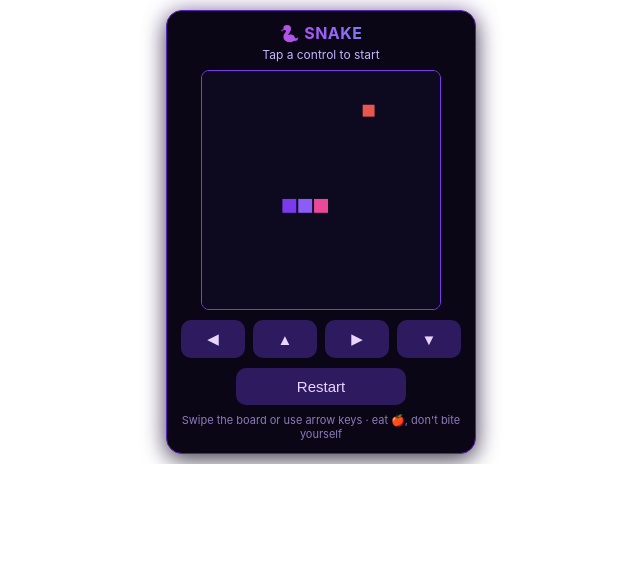
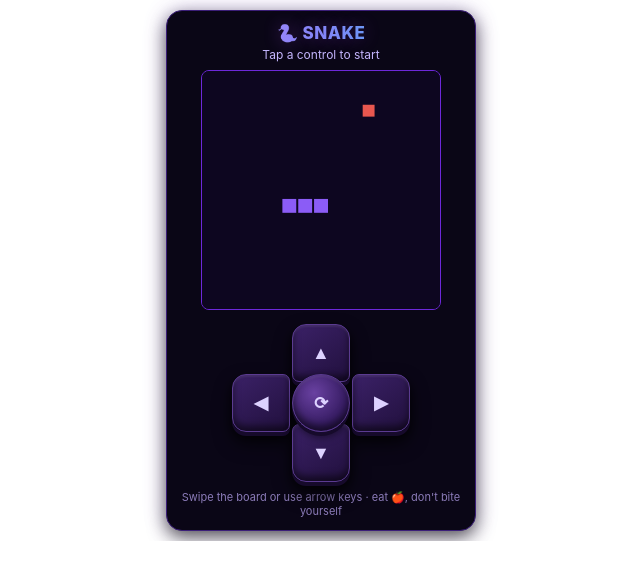
Before and after one commit to eminentboy11/..wdp, a website: page commands/games/snake-app.html in a window 1280 px wide. Shown: the whole page, without its empty margins (319-959 px from the left). Drawn offline with Linux system fonts and the light colour scheme.

Commit message:
Enhance Snake game UI and functionality
Updated styling and game mechanics for the Snake game.

```diff
--- a/commands/games/snake-app.html
+++ b/commands/games/snake-app.html
@@ -1,51 +1,307 @@
 <!doctype html><html><head><meta charset="utf-8"><meta name="viewport" content="width=device-width,initial-scale=1"><style>
 *{box-sizing:border-box}html,body{margin:0;width:100%;background:transparent;font-family:-apple-system,Segoe UI,Roboto,Arial,sans-serif;overflow:hidden}
-body{padding:10px}.card{max-width:310px;margin:0 auto;padding:12px;border-radius:16px;background:#0a0616;color:#e9defc;box-shadow:0 6px 22px #000a,0 0 24px #7c3aed40;border:1px solid #5b21b6;text-align:center}
-h1{margin:0 0 4px;font-size:16px;letter-spacing:.5px;background:linear-gradient(90deg,#ec4899,#a855f7 45%,#38bdf8);-webkit-background-clip:text;background-clip:text;color:transparent}
+body{padding:10px}.card{max-width:310px;margin:0 auto;padding:12px;border-radius:16px;background:#0a0616;color:#e6ddff;box-shadow:0 6px 18px #000a,0 0 24px #7c3aed33;border:1px solid #3b1e78;text-align:center}
+h1{margin:0 0 4px;font-size:17px;letter-spacing:.5px;font-weight:800;background:linear-gradient(90deg,#c084fc,#818cf8,#38bdf8);-webkit-background-clip:text;background-clip:text;color:transparent;text-shadow:0 0 18px #a855f755}
 .status{margin:0 0 8px;min-height:15px;color:#c4b5fd;font-size:12px}
 .board-wrap{display:flex;justify-content:center;width:100%}
-#c{width:240px;height:240px;display:block;border:1px solid #7c3aed;border-radius:8px;background:#0d0a1f;touch-action:none}
-.row{display:flex;gap:8px;justify-content:center;margin-top:10px;width:100%}
-button{flex:1;max-width:64px;padding:10px 0;font-size:15px;border:0;border-radius:10px;background:#2e1a5e;color:#e9d5ff;cursor:pointer}
-button:active{background:#7c3aed}.wide{max-width:none;flex:0 0 60%}
+#c{width:240px;height:240px;display:block;border:1px solid #6d28d9;border-radius:8px;background:#0d0620;touch-action:none;box-shadow:0 0 14px #7c3aed44 inset}
+
+/* GAMEPAD D-PAD */
+.dpad{
+  position:relative;
+  width:178px;
+  height:158px;
+  margin:14px auto 0;
+  filter:drop-shadow(0 7px 8px #0009);
+}
+
+.dpad button{
+  position:absolute;
+  margin:0;
+  padding:0;
+  width:58px;
+  height:58px;
+  border:1px solid #5b3b91;
+  color:#ddd2ff;
+  font-size:18px;
+  font-weight:800;
+  cursor:pointer;
+  background:linear-gradient(145deg,#3b2167,#21103d);
+  box-shadow:
+    inset 0 2px 2px #ffffff12,
+    inset 0 -5px 7px #0008,
+    0 4px 0 #160a2b,
+    0 5px 8px #0008;
+  transition:transform .06s,box-shadow .06s,background .06s;
+  z-index:2;
+}
+
+.dpad button:active{
+  transform:translateY(3px);
+  background:linear-gradient(145deg,#4c2a80,#28134b);
+  box-shadow:
+    inset 0 2px 3px #ffffff10,
+    inset 0 -2px 4px #0008,
+    0 1px 0 #160a2b,
+    0 2px 4px #0008;
+}
+
+/* UP */
+.dp-up{
+  left:60px;
+  top:0;
+  border-radius:14px 14px 7px 7px!important;
+}
+
+/* LEFT */
+.dp-left{
+  left:0;
+  top:50px;
+  border-radius:14px 7px 7px 14px!important;
+}
+
+/* RIGHT */
+.dp-right{
+  right:0;
+  top:50px;
+  border-radius:7px 14px 14px 7px!important;
+}
+
+/* DOWN */
+.dp-down{
+  left:60px;
+  bottom:0;
+  border-radius:7px 7px 14px 14px!important;
+}
+
+/* CENTER RESTART */
+.dp-mid{
+  left:60px;
+  top:50px;
+  width:58px!important;
+  height:58px!important;
+  border-radius:50%!important;
+  z-index:3!important;
+  background:radial-gradient(circle at 38% 32%,#6941a1,#351b61 65%,#21103d)!important;
+  font-size:17px!important;
+}
+
+.dp-mid:active{
+  background:radial-gradient(circle at 38% 32%,#8054bd,#452371 65%,#291346)!important;
+}
+
 .hint{margin:8px 0 0;font-size:11px;color:#8b7bb8}
 </style></head><body><div class="card">
 <h1>🐍 SNAKE</h1>
 <p class="status" id="st">Tap a control to start</p>
 <div class="board-wrap"><canvas id="c" width="240" height="240"></canvas></div>
-<div class="row"><button id="bl">◀</button><button id="bu">▲</button><button id="br">▶</button><button id="bd">▼</button></div>
-<div class="row"><button class="wide" id="rs">Restart</button></div>
+
+<div class="dpad">
+<button id="bu" class="dp-up">▲</button>
+<button id="bl" class="dp-left">◀</button>
+<button id="rs" class="dp-mid">⟳</button>
+<button id="br" class="dp-right">▶</button>
+<button id="bd" class="dp-down">▼</button>
+</div>
+
 <p class="hint">Swipe the board or use arrow keys · eat 🍎, don't bite yourself</p>
 </div><script>
 (function(){
 'use strict';
 var N=15, CELL=16, cv=document.getElementById('c'), ctx=cv.getContext('2d'), st=document.getElementById('st');
 var snake, dir, pend, food, score, best=0, over, started, timer=null;
-function reset(){snake=[{x:7,y:8},{x:6,y:8},{x:5,y:8}];dir={x:1,y:0};pend=null;score=0;over=false;started=false;placeFood();draw();}
-function placeFood(){do{food={x:Math.floor(Math.random()*N),y:Math.floor(Math.random()*N)};}while(snake.some(function(s){return s.x===food.x&&s.y===food.y}));}
-function turn(x,y){if(over){reset();started=true;loop();return;}if(!started){started=true;loop();}
- if(pend)return;if(dir.x===-x&&dir.y===-y)return;pend={x:x,y:y};}
-function step(){if(!started||over)return;if(pend){dir=pend;pend=null;}
- var h={x:snake[0].x+dir.x,y:snake[0].y+dir.y};
- if(h.x<0||h.y<0||h.x>=N||h.y>=N||snake.some(function(s){return s.x===h.x&&s.y===h.y})){over=true;best=Math.max(best,score);
- st.textContent='💀 Game over — score '+score+(score>=best&&score>0?' (best!)':'')+' · tap a control to retry';draw();return;}
- snake.unshift(h);
- if(h.x===food.x&&h.y===food.y){score+=10;st.textContent='Score: '+score+' · best: '+best;placeFood();}else snake.pop();
- draw();}
-var SNAKE_COLORS=['#a855f7','#8b5cf6','#7c3aed','#38bdf8'];
-function draw(){ctx.fillStyle='#0d0a1f';ctx.fillRect(0,0,240,240);
- for(var i=0;i<snake.length;i++){ctx.fillStyle=i===0?'#ec4899':SNAKE_COLORS[i%SNAKE_COLORS.length];ctx.fillRect(snake[i].x*CELL+1,snake[i].y*CELL+1,CELL-2,CELL-2);}
- ctx.fillStyle='#e8574f';ctx.fillRect(food.x*CELL+2,food.y*CELL+2,CELL-4,CELL-4);
- if(over){ctx.fillStyle='rgba(10,6,22,.6)';ctx.fillRect(0,0,240,240);}}
-function loop(){if(timer)clearInterval(timer);timer=setInterval(step,140);}
-document.getElementById('bl').onclick=function(){turn(-1,0)};document.getElementById('br').onclick=function(){turn(1,0)};
-document.getElementById('bu').onclick=function(){turn(0,-1)};document.getElementById('bd').onclick=function(){turn(0,1)};
-document.getElementById('rs').onclick=function(){reset();started=true;loop();};
-var tx=0,ty=0;cv.addEventListener('touchstart',function(e){tx=e.touches[0].clientX;ty=e.touches[0].clientY;},{passive:true});
-cv.addEventListener('touchend',function(e){var dx=e.changedTouches[0].clientX-tx,dy=e.changedTouches[0].clientY-ty;
- if(Math.abs(dx)<12&&Math.abs(dy)<12)return;if(Math.abs(dx)>Math.abs(dy))turn(dx>0?1:-1,0);else turn(0,dy>0?1:-1);},{passive:true});
-document.onkeydown=function(e){if(e.key==='ArrowLeft')turn(-1,0);if(e.key==='ArrowRight')turn(1,0);if(e.key==='ArrowUp')turn(0,-1);if(e.key==='ArrowDown')turn(0,1);};
-window.__test={turn:turn,step:step,reset:reset,state:function(){return{snake:snake,dir:dir,food:food,score:score,over:over,started:started}}};
+var START_SPEED=340, MIN_SPEED=55, SPEED_STEP=16, speed;
+
+function reset(){
+  snake=[{x:7,y:8},{x:6,y:8},{x:5,y:8}];
+  dir={x:1,y:0};
+  pend=null;
+  score=0;
+  over=false;
+  started=false;
+  speed=START_SPEED;
+  placeFood();
+  draw();
+}
+
+function placeFood(){
+  do{
+    food={
+      x:Math.floor(Math.random()*N),
+      y:Math.floor(Math.random()*N)
+    };
+  }while(snake.some(function(s){
+    return s.x===food.x&&s.y===food.y
+  }));
+}
+
+function turn(x,y){
+  if(over){
+    reset();
+    started=true;
+    loop();
+    return;
+  }
+
+  if(!started){
+    started=true;
+    loop();
+  }
+
+  if(pend)return;
+  if(dir.x===-x&&dir.y===-y)return;
+  pend={x:x,y:y};
+}
+
+function step(){
+  if(!started||over)return;
+
+  if(pend){
+    dir=pend;
+    pend=null;
+  }
+
+  var h={
+    x:snake[0].x+dir.x,
+    y:snake[0].y+dir.y
+  };
+
+  if(
+    h.x<0||
+    h.y<0||
+    h.x>=N||
+    h.y>=N||
+    snake.some(function(s){
+      return s.x===h.x&&s.y===h.y
+    })
+  ){
+    over=true;
+    best=Math.max(best,score);
+
+    st.textContent='💀 Game over — score '+score+
+      (score>=best&&score>0?' (best!)':'')+
+      ' · tap a control to retry';
+
+    draw();
+    return;
+  }
+
+  snake.unshift(h);
+
+  if(h.x===food.x&&h.y===food.y){
+    score+=10;
+    st.textContent='Score: '+score+' · best: '+best;
+    placeFood();
+    speed=Math.max(MIN_SPEED,speed-SPEED_STEP);
+    loop();
+  }else{
+    snake.pop();
+  }
+
+  draw();
+}
+
+function draw(){
+  ctx.fillStyle='#0d0620';
+  ctx.fillRect(0,0,240,240);
+
+  ctx.fillStyle='#8b5cf6';
+
+  for(var i=0;i<snake.length;i++){
+    ctx.fillRect(
+      snake[i].x*CELL+1,
+      snake[i].y*CELL+1,
+      CELL-2,
+      CELL-2
+    );
+  }
+
+  ctx.fillStyle='#e8574f';
+  ctx.fillRect(
+    food.x*CELL+2,
+    food.y*CELL+2,
+    CELL-4,
+    CELL-4
+  );
+
+  if(over){
+    ctx.fillStyle='rgba(13,6,32,.55)';
+    ctx.fillRect(0,0,240,240);
+  }
+}
+
+function loop(){
+  if(timer)clearInterval(timer);
+  timer=setInterval(step,speed);
+}
+
+document.getElementById('bl').onclick=function(){
+  turn(-1,0)
+};
+
+document.getElementById('br').onclick=function(){
+  turn(1,0)
+};
+
+document.getElementById('bu').onclick=function(){
+  turn(0,-1)
+};
+
+document.getElementById('bd').onclick=function(){
+  turn(0,1)
+};
+
+document.getElementById('rs').onclick=function(){
+  reset();
+  started=true;
+  loop();
+};
+
+var tx=0,ty=0;
+
+cv.addEventListener('touchstart',function(e){
+  tx=e.touches[0].clientX;
+  ty=e.touches[0].clientY;
+},{passive:true});
+
+cv.addEventListener('touchend',function(e){
+  var dx=e.changedTouches[0].clientX-tx,
+      dy=e.changedTouches[0].clientY-ty;
+
+  if(Math.abs(dx)<12&&Math.abs(dy)<12)return;
+
+  if(Math.abs(dx)>Math.abs(dy))
+    turn(dx>0?1:-1,0);
+  else
+    turn(0,dy>0?1:-1);
+
+},{passive:true});
+
+document.onkeydown=function(e){
+  if(e.key==='ArrowLeft')turn(-1,0);
+  if(e.key==='ArrowRight')turn(1,0);
+  if(e.key==='ArrowUp')turn(0,-1);
+  if(e.key==='ArrowDown')turn(0,1);
+};
+
+window.__test={
+  turn:turn,
+  step:step,
+  reset:reset,
+  state:function(){
+    return{
+      snake:snake,
+      dir:dir,
+      food:food,
+      score:score,
+      over:over,
+      started:started,
+      speed:speed
+    }
+  }
+};
+
 reset();
+
 })();
 </script></body></html>
```
